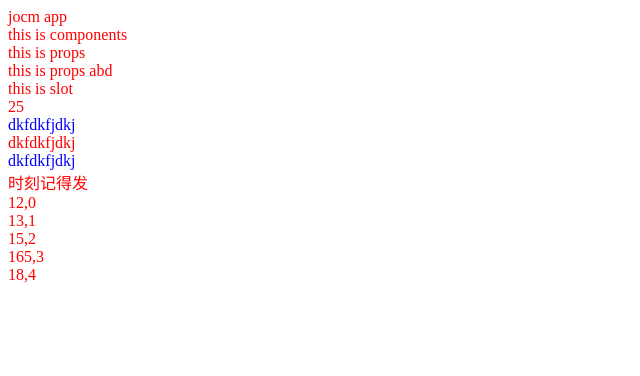
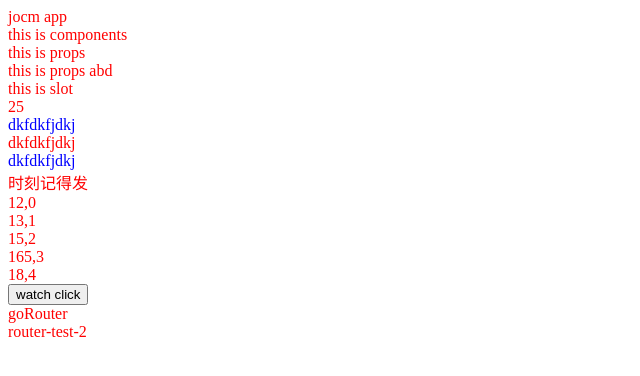
Before and after one commit to jocongmin/vuex-test, a Vue app: page /thing in a window 1280 px wide. Shown: the top 376 px of the page, without its empty margins (0-640 px from the left). Built offline with nearby package versions, Linux system fonts and the light colour scheme.

Commit message:
router route

```diff
--- a/src/components/Test.vue
+++ b/src/components/Test.vue
@@ -1,26 +1,32 @@
 <template>
-    <div :class="{ 'red': true, 'blue': false}" @click='greet()'>
+    <div :class="{ 'red': true, 'blue': false}">
         {{msg}}
         <Mytest abc='this is props' abd='this is props abd'>
             <div>this is slot</div>
         </Mytest>
-        <div :class="{blue}">{{getTagList}}</div>
+        <div @click='greet()'>{{getTagList}}</div>
         <div><span :class="{'blue':true}">dkfdkfjdkj</span></div>
         <div><span :class="{'red':true}">dkfdkfjdkj</span></div>
         <div><span :class="classA ? 'red' : 'blue' ">dkfdkfjdkj</span></div>
         <div class='childClass'><span>时刻记得发</span></div>
         <div><span v-for="(item,index) in dataArr">{{item}},{{index}}<br/></span></div>
+        <div><button @click="gotoWatchTest()">watch click</button></div>
+        <div @click="goRouter()">goRouter</div>
+        <div @click="routerTest()">router-test-2</div>
     </div>
 </template>
 <script>
     import Mytest from './Mytest'
+   import router from "../router"
     export default {
         name: 'test',
         data() {
             return {
                 msg: 'jocm app',
-                classA:false,
-                dataArr:[12,13,15,165,18]
+                classA: false,
+                dataArr: [12, 13, 15, 165, 18],
+                beWatchData: 15,
+                 beWatchData2: 17
             }
         },
         components: {
@@ -28,15 +34,41 @@
         },
         mounted: function() {
             console.log(this.$route, 'route===========')
+            console.log(this.$router,'router')
         },
         methods: {
             greet: function(event) {
                 alert('hello test')
+            },
+            gotoWatchTest: function() {
+                this.beWatchData = 16;
+                this.beWatchData2=18
+            },
+            goRouter:function(){
+                console.log(router,'router')
+                return;
+               router.push({name:'thing'})
+            },
+            routerTest:function(){
+                console.log(this.$router);
+                return;
+                this.$router.push('/thing')
             }
         },
         computed: {
             getTagList: function() {
                 return this.$store.state.tags.tagList; //when the data change in vuex by other page , here it also will change
+            }
+        },
+        watch: {
+            beWatchData: {
+                handler(newValue, oldValue) {
+                    console.log(newValue,oldValue,'beWatchData')
+                },
+                deep: true
+            },
+            beWatchData2:function(newValue,oldValue){
+                console.log(newValue,oldValue,'beWatchData2')
             }
         }
     }
@@ -49,9 +81,9 @@
     .blue {
         color: blue;
     }
-    .childClass{
-        span{
-            color:red;
+    .childClass {
+        span {
+            color: red;
         }
     }
 </style>
--- a/src/components/Thing.vue
+++ b/src/components/Thing.vue
@@ -64,7 +64,7 @@
             },
             changeDataTwo:function(){
                  this.$store.dispatch('changeDataTwo','datatwochanged')
-            }
+            },
         },
         computed: {
             testcm: function() {
--- a/src/router/index.js
+++ b/src/router/index.js
@@ -1,8 +1,6 @@
 import Vue from 'vue'
 import Router from 'vue-router'
-import Test from '@/components/Test'
-import Hello from '@/components/Hello'
-import Thing from "@/components/Thing"
+
 
 Vue.use(Router)
 
@@ -10,21 +8,21 @@ export default new Router({
   routes: [
     {
       path: '/',
-      name: 'Test',
+      name: 'test',
       component: (resolve)=>{
         require(['@/components/Test'],resolve);
       }
     },
     {
       path: '/hello',
-      name: 'Hello',
+      name: 'hello',
       component: (resolve)=>{
         require(['@/components/Hello'],resolve);
       }
     },
     {
       path: '/thing',
-      name: 'Thing',
+      name: 'thing',
       component: (resolve)=>{
         require(['@/components/Thing'],resolve);
       }
```
